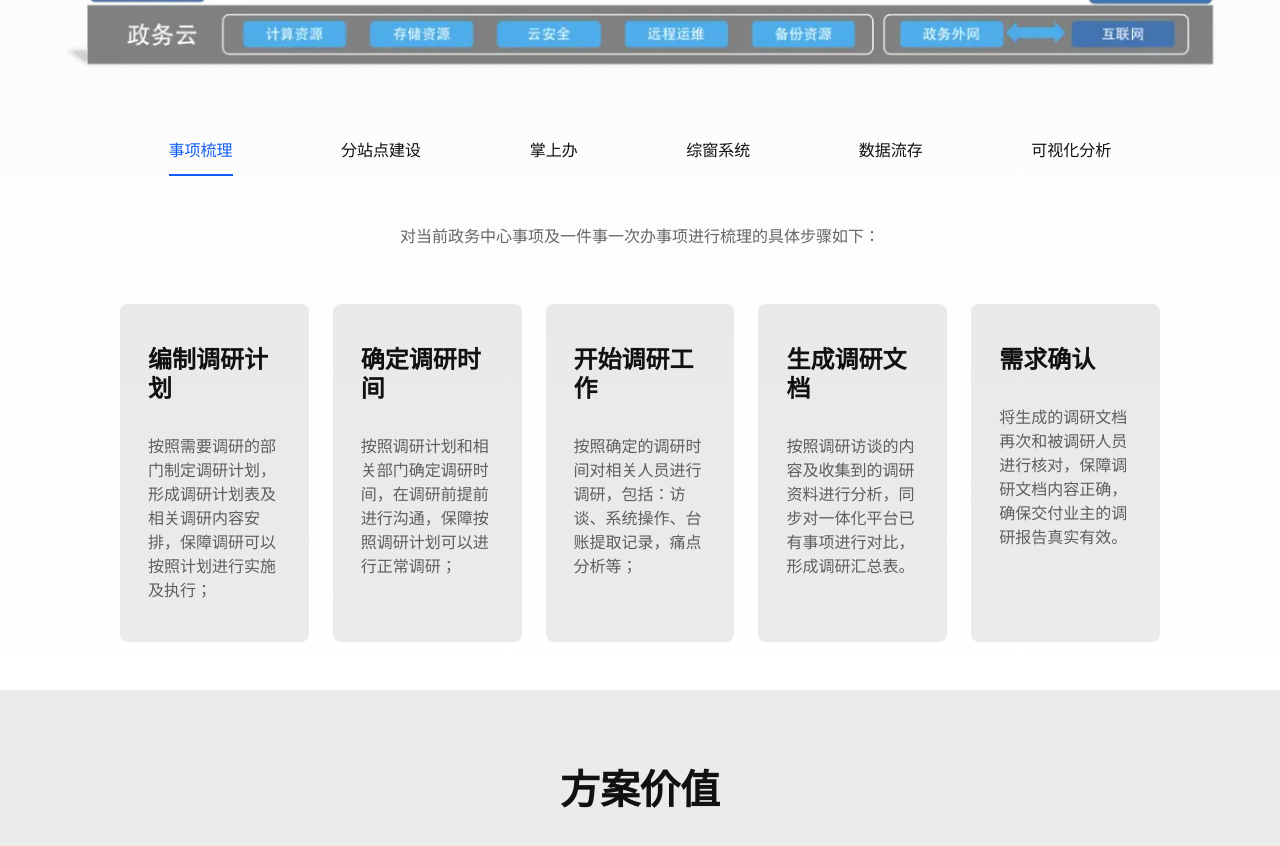
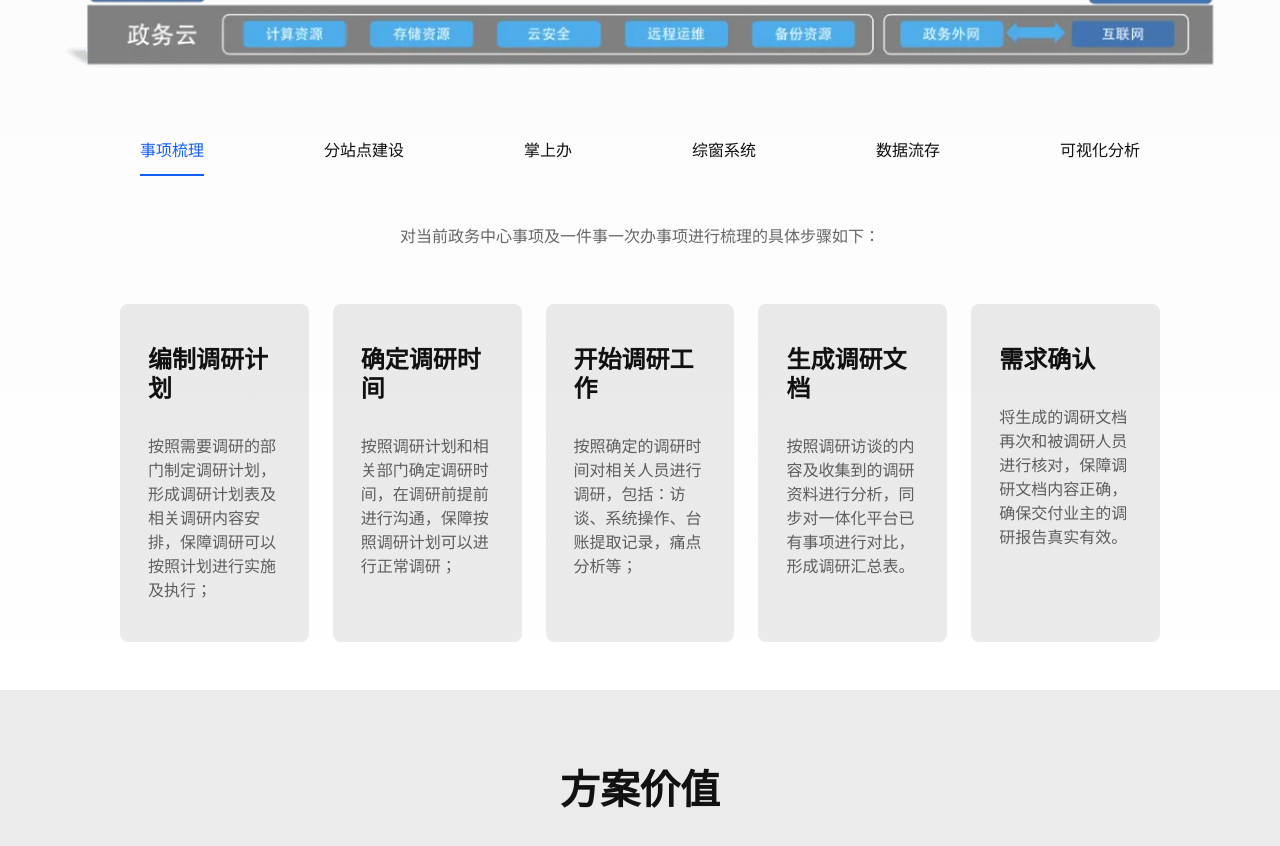
Before and after one commit to Byzanteam/jet-work-official-website, a Vue app: page /approval in a window 1280 px wide. Shown: the part 2280-3126 px from the top of the page. Built offline with nearby package versions, Linux system fonts and the light colour scheme.

Commit message:
fix: tab overflow style

```diff
--- a/src/components/tab-switch/tab.vue
+++ b/src/components/tab-switch/tab.vue
@@ -1,9 +1,9 @@
 <template>
-  <div class="flex justify-evenly w-full px-0 mb-12">
+  <div class="flex md:justify-evenly w-full mb-12 overflow-x-scroll">
     <div
       v-for="slot of labelAndComponents"
       :key="slot.label"
-      class="py-3"
+      class="flex-shrink-0 w-max py-3 mx-10"
       :class="
         slot.label === currentLabel
           ? 'text-brand-blue border-b-2 border-b-brand-blue'
```
